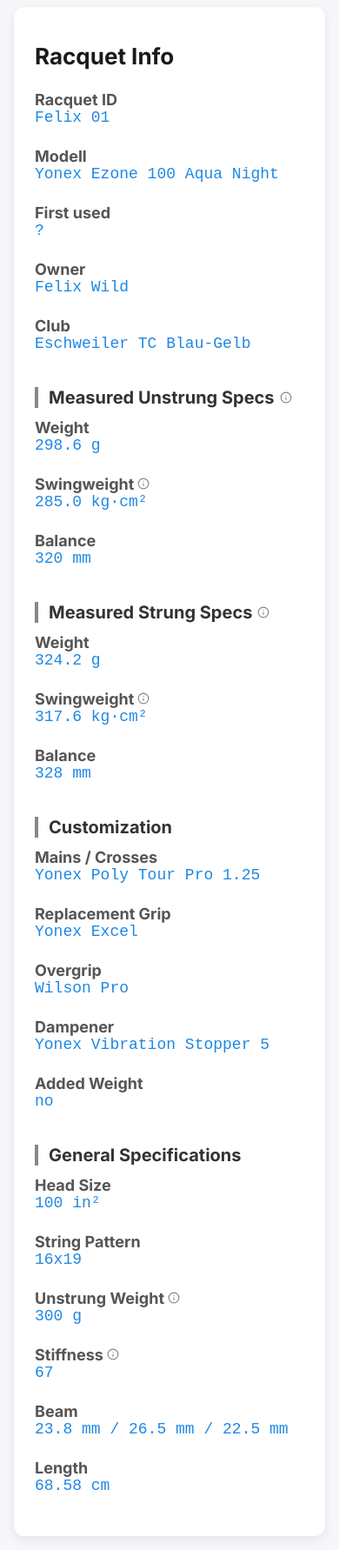
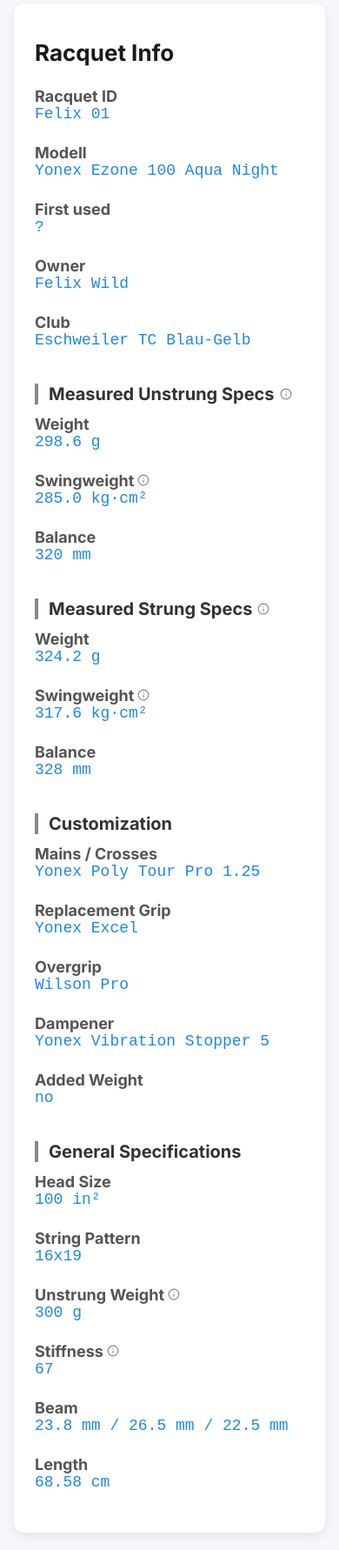
Before and after one commit to stringsmatter/Info, a Jekyll site: the page built from FW01/index.html, in a window 390 px wide. Shown: the whole page at 87% size. Built offline with Jekyll 4.4.1, drawn with Linux system fonts in a browser that asks for light colours.

Commit message:
Update racquet.html

```diff
--- a/_layouts/racquet.html
+++ b/_layouts/racquet.html
@@ -30,12 +30,12 @@
 
     /* 2) Zu viel Platz über dem Header -> weniger Body-Top-Padding */
     body{
-      padding-top: 8px !important;
+      padding-top: 4px !important;
     }
 
     /* Optional: mobil noch etwas kompakter oben (ohne sonst was zu ändern) */
     @media (max-width: 600px){
-      body{ padding-top: 8px !important; }
+      body{ padding-top: 4px !important; }
     }
   </style>
 
```
